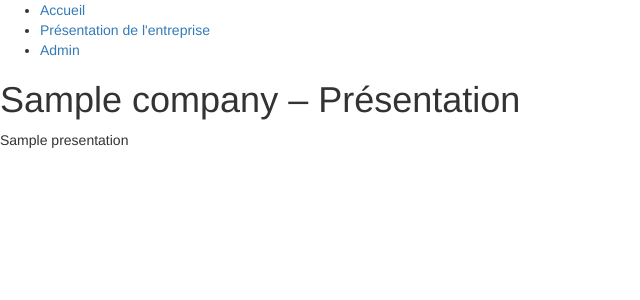
After one commit to accessiproject/digital_blind, a Symfony app: template templates/home/presentation.html.twig in a window 1280 px wide. The commit adds this page. Shown: the top 300 px of the page, without its empty margins (0-640 px from the left). Run offline with Twig, Linux system fonts and the light colour scheme; the template is opened without the code that fills it: most values are stand-ins (such as "Sample title", 1, 10 or a date in 2020); some libraries are stand-ins or nearby versions.

Commit message:
add presentation link in navigation menu

```diff
--- a/templates/base.html.twig
+++ b/templates/base.html.twig
@@ -14,6 +14,9 @@
                     <a href="{{ path('home_index') }}">Accueil</a>
                 </li>
                 <li>
+                    <a href="{{ path('home_presentation') }}">Présentation de l'entreprise</a>
+                </li>
+                <li>
                     <a href="{{ path('home_admin') }}">Admin</a>
                 </li>
             </ul>
--- a/templates/home/index.html.twig
+++ b/templates/home/index.html.twig
@@ -1,6 +1,6 @@
 {% extends 'base.html.twig' %}
 
-{% block title %}Hello HomeController!{% endblock %}
+{% block title %}Accueil{% endblock %}
 
 {% block body %}
     <h1>{{ company.name }}</h1>
--- /dev/null
+++ b/templates/home/presentation.html.twig
@@ -0,0 +1,8 @@
+{% extends 'base.html.twig' %}
+
+{% block title %}Présentation de l'entreprise{% endblock %}
+
+{% block body %}
+    <h1>{{ company.name }} – Présentation</h1>
+    <p>{{ company.presentation }}</p>
+{% endblock %}
```
Also changed, not shown: src/Controller/HomeController.php (+12 -0 lines).
